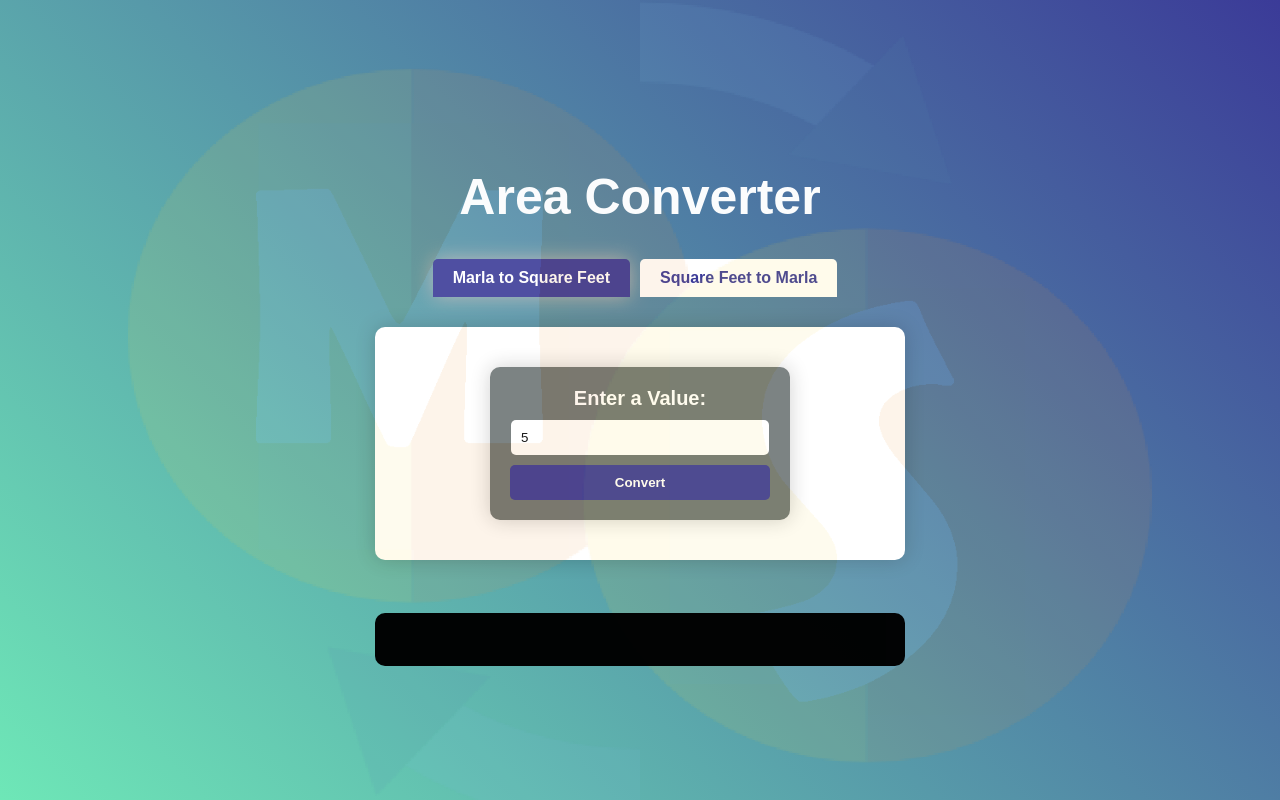
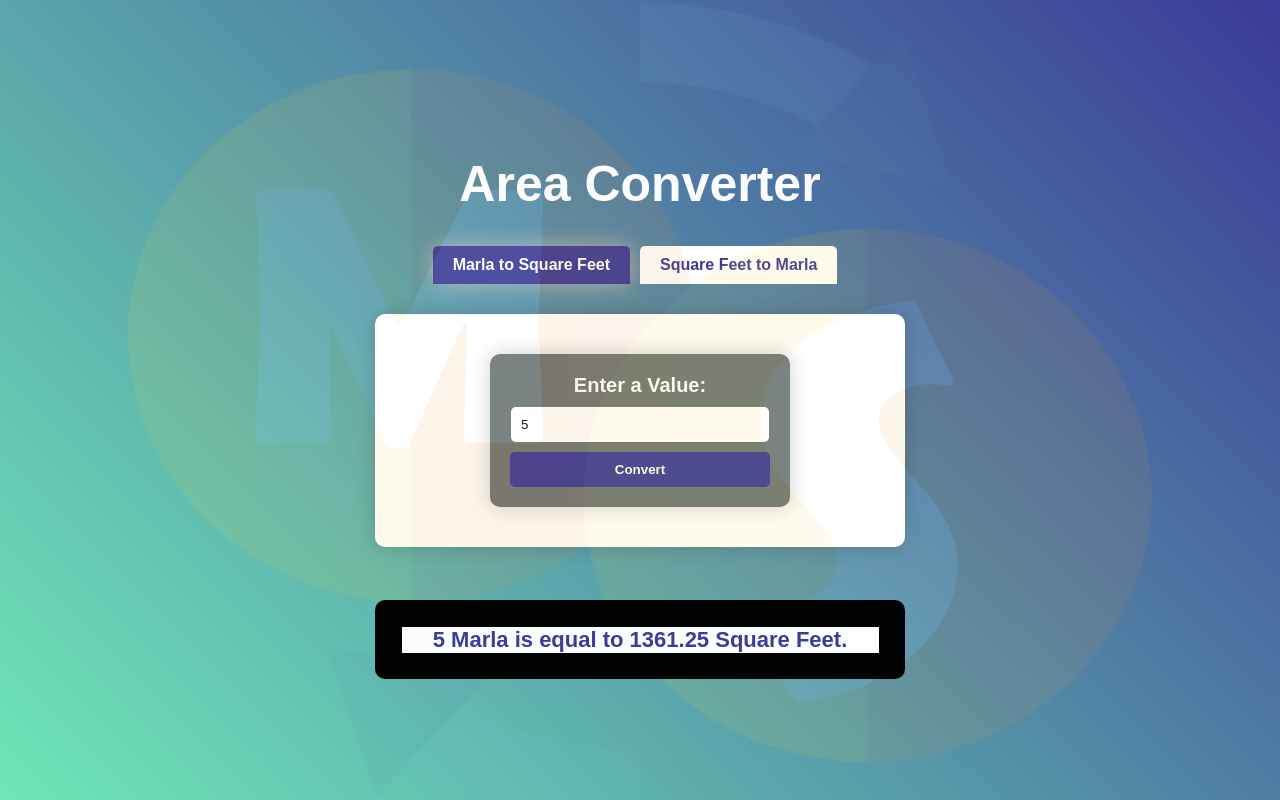
Before and after one commit to MTLab1122/Converter-2, a plain HTML site: page index.html in a window 1280 px wide. Both pictures are taken after typing "5" into the empty fields and a click on the button "Convert". Drawn offline with Linux system fonts and the light colour scheme.

Commit message:
m to s converter

```diff
--- a/index.html
+++ b/index.html
@@ -18,11 +18,13 @@
             <div class="tab" id="squareFeetTab" onclick="showTab('squareFeetTab', 'marlaTab')"><b>Square Feet to Marla</b></div>
         </div>
         <div class="card">
-            <div class="input-container">
-                <label for="inputValue"><b>Enter a Value:</b></label>
-                <input type="number" id="inputValue" placeholder="Enter Marla area" required>
-                <button onsubmit="convertArea()"><b>Convert</b></button>
-            </div>
+            <form id="areaForm">
+                <div class="input-container">
+                    <label for="inputValue"><b>Enter a Value:</b></label>
+                    <input type="number" id="inputValue" placeholder="Enter Marla area" required>
+                    <button type="button" onclick="convertArea()"><b>Convert</b></button>
+                </div>
+            </form>
         </div>
         <section class="car">
             <div class="result" id="result"></div>
--- a/script.js
+++ b/script.js
@@ -5,7 +5,11 @@ function showTab(activeTab, inactiveTab) {
     document.getElementById('result').textContent = '';
 }
 
-function convertArea() {
+function convertArea(event) {
+    if (event) {
+        event.preventDefault();
+    }
+
     const inputValue = parseFloat(document.getElementById('inputValue').value);
     if (isNaN(inputValue)) {
         alert('Invalid input. Please enter a valid number.');
@@ -28,15 +32,12 @@ function convertArea() {
 
     document.getElementById('result').textContent = `${inputValue} ${activeTab === 'marlaTab' ? 'Marla' : 'Square Feet'} is equal to ${convertedValue.toFixed(2)} ${unit}.`;
 }
-// ... your existing code ...
 
 // Add an event listener for the "keydown" event on the input field
 document.getElementById('inputValue').addEventListener('keydown', function(event) {
     // Check if the pressed key is "Enter" (key code 13)
     if (event.keyCode === 13) {
-        // Call the convertTemperature function if "Enter" key is pressed
-        convertArea();
+        // Call the convertArea function if "Enter" key is pressed
+        convertArea(event);
     }
 });
-
-// ... rest of your existing code ...
```
